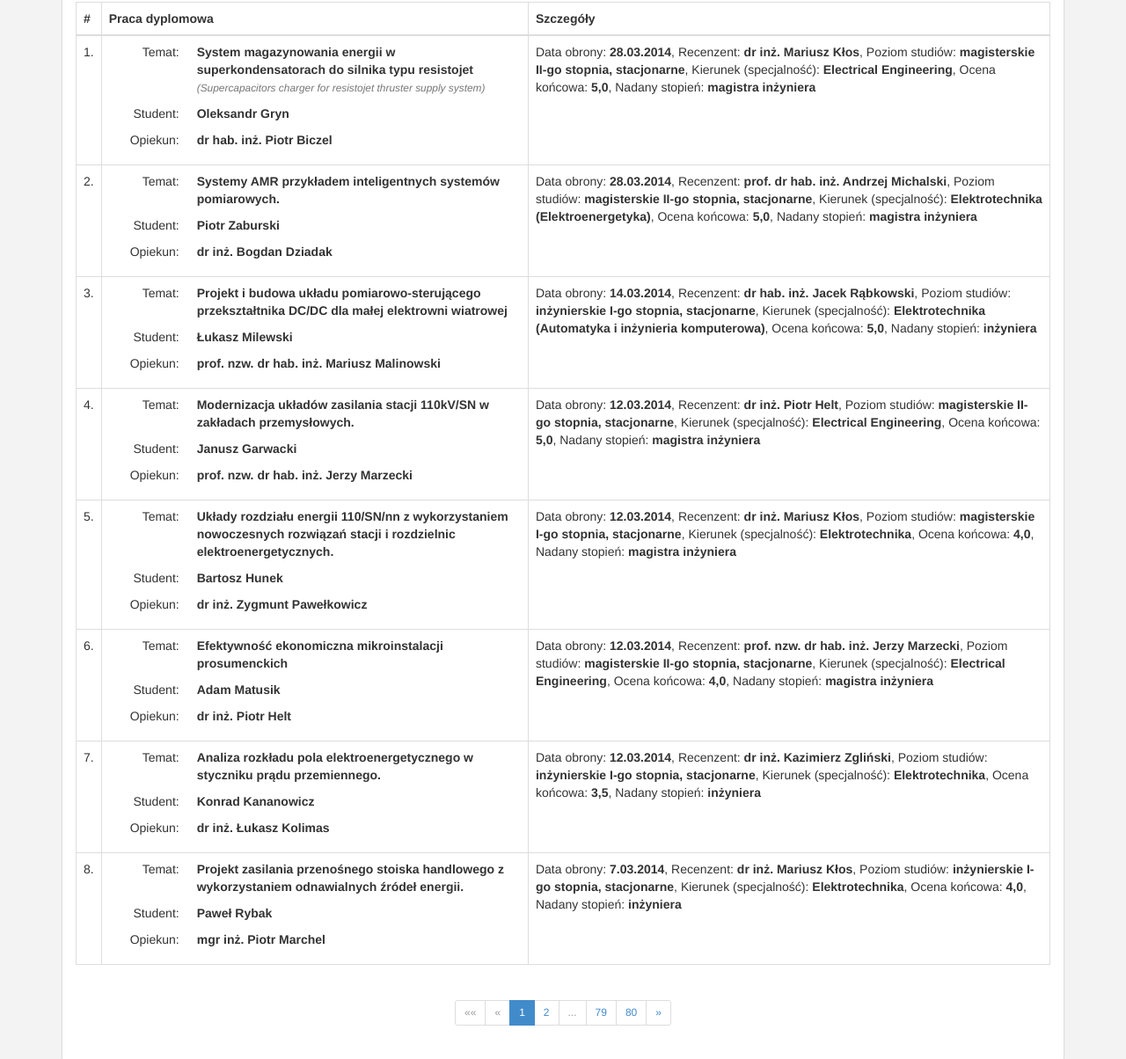
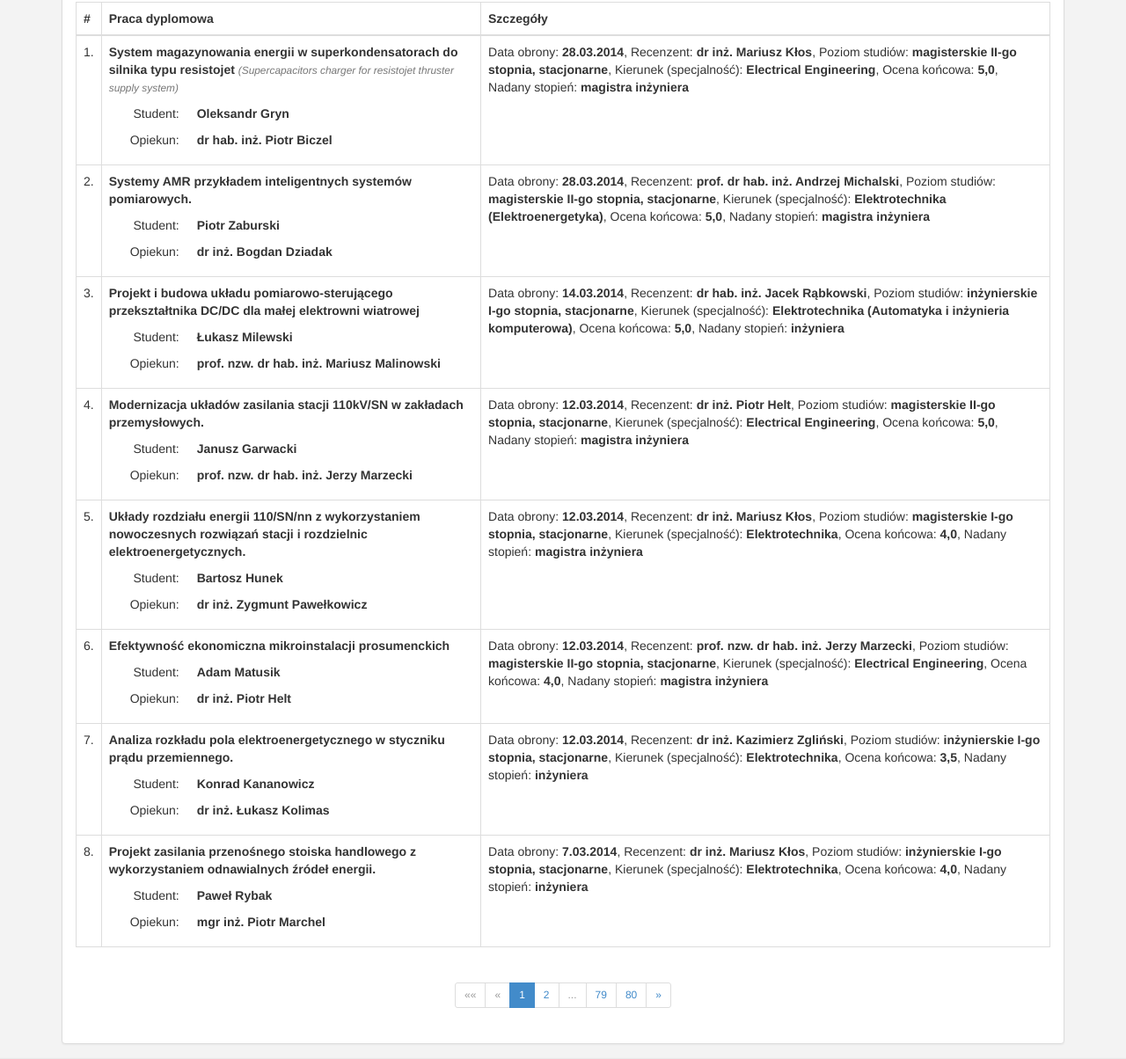
Before and after one commit to PiotrWpl/IsodRWD, a plain HTML site: page defended.html in a window 1280 px wide. Shown: the part 378-1582 px from the top of the page at 88% size. Drawn offline with Linux system fonts and the light colour scheme.

Commit message:
Bez pola Temat w obronionych pracach

```diff
--- a/defended.html
+++ b/defended.html
@@ -335,12 +335,11 @@
                   <tr>
                     <td>1.</td>
                     <td>
+                      <p>
+                        <strong>System magazynowania energii w superkondensatorach do silnika typu resistojet</strong>
+                        <small class="extra-information">(Supercapacitors charger for resistojet thruster supply system)</small>
+                      </p>
                       <dl class="dl-horizontal dl-horizontal-tight">
-                        <dt>Temat:</dt>
-                        <dd>
-                          <strong>System magazynowania energii w superkondensatorach do silnika typu resistojet</strong>
-                          <small class="extra-information">(Supercapacitors charger for resistojet thruster supply system)</small>
-                        </dd>
                         <dt>Student:</dt>
                         <dd><strong>Oleksandr Gryn</strong></dd>
                         <dt>Opiekun:</dt>
@@ -367,11 +366,10 @@
                   <tr>
                     <td>2.</td>
                     <td>
+                      <p>
+                        <strong>Systemy AMR przykładem inteligentnych systemów pomiarowych.</strong>
+                      </p>
                       <dl class="dl-horizontal dl-horizontal-tight">
-                        <dt>Temat:</dt>
-                        <dd>
-                          <strong>Systemy AMR przykładem inteligentnych systemów pomiarowych.</strong>
-                        </dd>
                         <dt>Student:</dt>
                         <dd><strong>Piotr Zaburski</strong></dd>
                         <dt>Opiekun:</dt>
@@ -398,11 +396,10 @@
                   <tr>
                     <td>3.</td>
                     <td>
+                      <p>
+                        <strong>Projekt i budowa układu pomiarowo-sterującego przekształtnika DC/DC dla małej elektrowni wiatrowej</strong>
+                      </p>
                       <dl class="dl-horizontal dl-horizontal-tight">
-                        <dt>Temat:</dt>
-                        <dd>
-                          <strong>Projekt i budowa układu pomiarowo-sterującego przekształtnika DC/DC dla małej elektrowni wiatrowej</strong>
-                        </dd>
                         <dt>Student:</dt>
                         <dd><strong>Łukasz Milewski</strong></dd>
                         <dt>Opiekun:</dt>
@@ -429,11 +426,10 @@
                   <tr>
                     <td>4.</td>
                     <td>
+                      <p>
+                        <strong>Modernizacja układów zasilania stacji 110kV/SN w zakładach przemysłowych.</strong>
+                      </p>
                       <dl class="dl-horizontal dl-horizontal-tight">
-                        <dt>Temat:</dt>
-                        <dd>
-                          <strong>Modernizacja układów zasilania stacji 110kV/SN w zakładach przemysłowych.</strong>
-                        </dd>
                         <dt>Student:</dt>
                         <dd><strong>Janusz Garwacki</strong></dd>
                         <dt>Opiekun:</dt>
@@ -460,11 +456,10 @@
                   <tr>
                     <td>5.</td>
                     <td>
+                      <p>
+                        <strong>Układy rozdziału energii 110/SN/nn z wykorzystaniem nowoczesnych rozwiązań stacji i rozdzielnic elektroenergetycznych.</strong>
+                      </p>
                       <dl class="dl-horizontal dl-horizontal-tight">
-                        <dt>Temat:</dt>
-                        <dd>
-                          <strong>Układy rozdziału energii 110/SN/nn z wykorzystaniem nowoczesnych rozwiązań stacji i rozdzielnic elektroenergetycznych.</strong>
-                        </dd>
                         <dt>Student:</dt>
                         <dd><strong>Bartosz Hunek</strong></dd>
                         <dt>Opiekun:</dt>
@@ -491,11 +486,10 @@
                   <tr>
                     <td>6.</td>
                     <td>
+                      <p>
+                        <strong>Efektywność ekonomiczna mikroinstalacji prosumenckich</strong>
+                      </p>
                       <dl class="dl-horizontal dl-horizontal-tight">
-                        <dt>Temat:</dt>
-                        <dd>
-                          <strong>Efektywność ekonomiczna mikroinstalacji prosumenckich</strong>
-                        </dd>
                         <dt>Student:</dt>
                         <dd><strong>Adam Matusik</strong></dd>
                         <dt>Opiekun:</dt>
@@ -522,11 +516,10 @@
                   <tr>
                     <td>7.</td>
                     <td>
+                      <p>
+                        <strong>Analiza rozkładu pola elektroenergetycznego w styczniku prądu przemiennego.</strong>
+                      </p>
                       <dl class="dl-horizontal dl-horizontal-tight">
-                        <dt>Temat:</dt>
-                        <dd>
-                          <strong>Analiza rozkładu pola elektroenergetycznego w styczniku prądu przemiennego.</strong>
-                        </dd>
                         <dt>Student:</dt>
                         <dd><strong>Konrad Kananowicz</strong></dd>
                         <dt>Opiekun:</dt>
@@ -553,11 +546,10 @@
                   <tr>
                     <td>8.</td>
                     <td>
+                      <p>
+                        <strong>Projekt zasilania przenośnego stoiska handlowego z wykorzystaniem odnawialnych źródeł energii.</strong>
+                      </p>
                       <dl class="dl-horizontal dl-horizontal-tight">
-                        <dt>Temat:</dt>
-                        <dd>
-                          <strong>Projekt zasilania przenośnego stoiska handlowego z wykorzystaniem odnawialnych źródeł energii.</strong>
-                        </dd>
                         <dt>Student:</dt>
                         <dd><strong>Paweł Rybak</strong></dd>
                         <dt>Opiekun:</dt>
```
